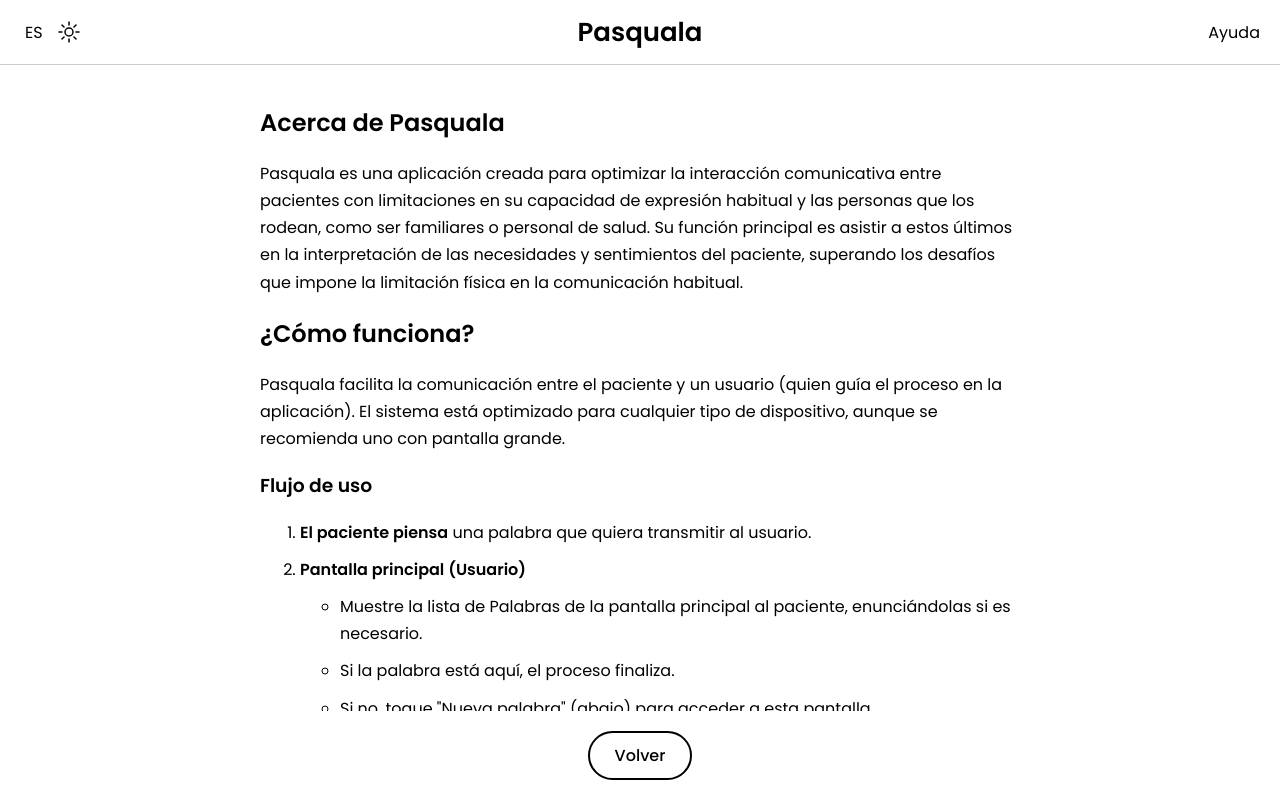
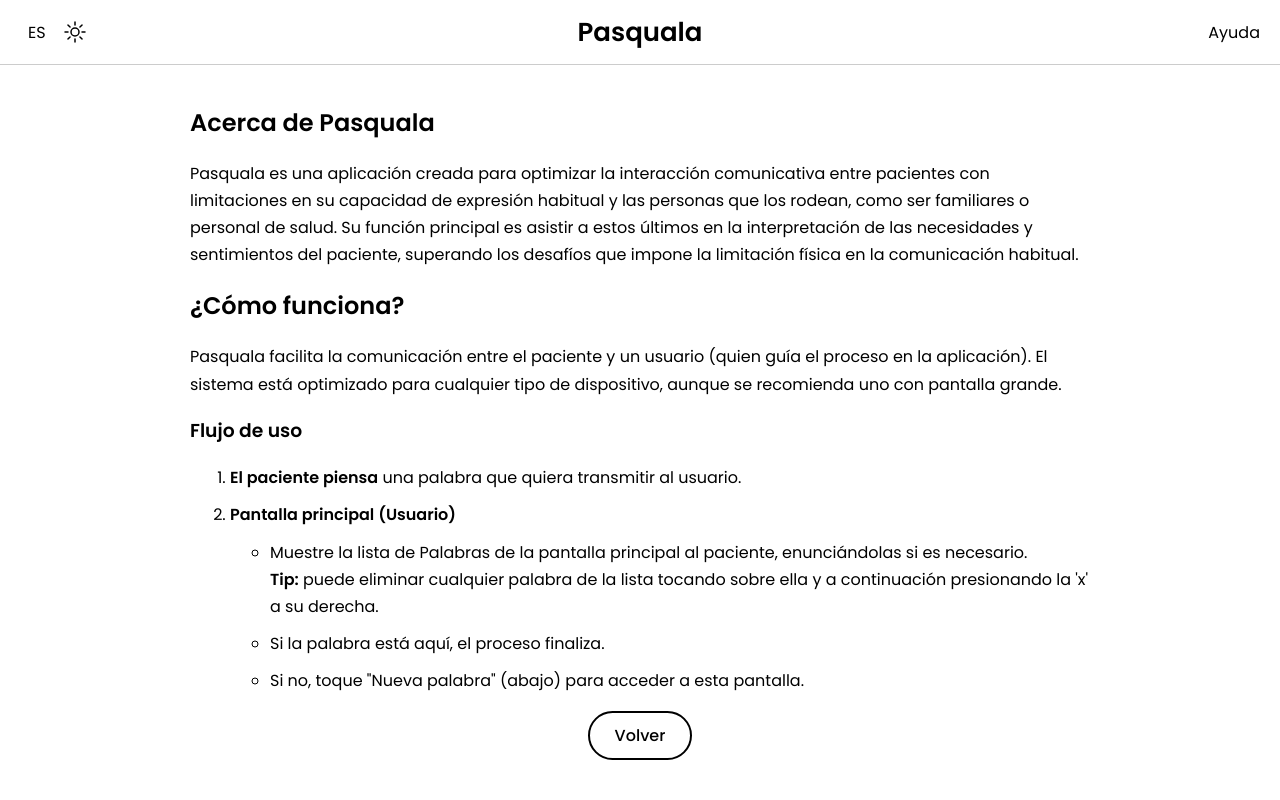
Before and after one commit to veramaximiliano/pasquala, a React (Vite) app: page /pasquala/help in a window 1280 px wide. Built offline with nearby package versions, Linux system fonts and the light colour scheme.

Commit message:
update application

```diff
--- a/src/App.css
+++ b/src/App.css
@@ -81,7 +81,6 @@
     justify-content: space-between;
     flex-grow: 1;
     overflow-y: auto;
-    max-width: 800px;
     width: 100%;
     margin: 0 auto;
 
@@ -93,7 +92,7 @@
     footer {
       display: flex;
       justify-content: center;
-      padding: 20px 0;
+      padding: 20px 0 40px;
     }
   }
 
@@ -110,11 +109,11 @@
       .word {
         margin: 10px 0;
         display: flex;
-        justify-content: space-between;
+        align-items: center;
         user-select: none;
 
         .word-description {
-          margin: 0;
+          margin: 0 20px 0 0;
           padding: 0;
         }
 
@@ -184,6 +183,7 @@
           background: var(--color-medium) ;
           padding: 40px;
           border-radius: 10px;
+          max-width: 500px;
         }
 
         input {
@@ -210,26 +210,57 @@
 
   /* helpage */
   .page.page-help main {
+
+    .help-wrapper {
+      max-width: 900px;
+      margin: auto;
+    }
+
     p, ol {
       line-height: 1.7 ;
     }
   }
 
+  @media screen and (max-width: 1390px){
+    .page.page-home {
+      .words-list .word {
+        .word-remove {
+          transition: none;
+        }
+      }
+    }
+
+    .page.page-new main {
+      .abc-section .abc-letters-list .abc-letter {
+        transition: none;
+
+        &:hover {
+          transform: none;
+        }
+      }
+    }
+  }
+
   @media screen and (max-width: 767px){
+    .page footer {
+      display: flex;
+      justify-content: center;
+      padding: 20px 0;
+    }
+
     .page.page-home {
-      .words-list .word .word-remove {
-        transition: none;
+      .words-list .word {
+        justify-content: space-between;
+
+        .word-description {
+          margin: 0;
+        }
       }
     }
 
     .page.page-new main {
       .abc-section .abc-letters-list .abc-letter {
         font-size: var(--font-size-xl);
-        transition: none;
-
-        &:hover {
-          transform: none;
-        }
       }
     }
   }
--- a/src/App.jsx
+++ b/src/App.jsx
@@ -72,7 +72,6 @@ export default function App() {
             <Link className="nav-item" to="/help">{defaults[language].ui['help']}</Link>
           </nav>
         </header>
-
         <Routes>
           <Route path="/" element={<HomePage language={language} words={words} onRemoveWord={handleRemoveWord}/>} />
           <Route path="/new" element={<NewPage language={language} onWordSave={handleWordSave}/>} />
--- a/src/index.css
+++ b/src/index.css
@@ -58,7 +58,7 @@ button, .button {
   border-radius: 50px;
   transition: .3s ease-in-out all;
   cursor: pointer;
-  margin: 0 5px;
+  margin: 0 8px;
   text-align: center;
 }
 
@@ -113,7 +113,7 @@ input:focus {
   outline: none;
 }
 
-@media screen and (max-width: 768px) {
+@media screen and (max-width: 1390px) {
   button, .button {
     transition: none;
   }
--- a/src/pages/HelpPage.jsx
+++ b/src/pages/HelpPage.jsx
@@ -5,6 +5,7 @@ export default function HelpPage({language}){
     return(
         <article className="page page-help">
             <main>
+                <div className="help-wrapper">
             {
                 language === 'es' &&
                 (<>
@@ -19,6 +20,7 @@ export default function HelpPage({language}){
                         <li><strong>Pantalla principal (Usuario)</strong>  <br/>
                             <ul>
                                 <li>Muestre la lista de Palabras de la pantalla principal al paciente, enunciándolas si es necesario.
+                                    <br/> <strong>Tip:</strong> puede eliminar cualquier palabra de la lista tocando sobre ella y a continuación presionando la 'x' a su derecha.
                                 </li>
                                 <li>Si la palabra está aquí, el proceso finaliza.</li>
                                 <li>Si no, toque "Nueva palabra" (abajo) para acceder a esta pantalla.</li>
@@ -85,7 +87,7 @@ export default function HelpPage({language}){
                         <li><strong>The patient thinks of</strong> a word they want to convey to the user.</li>
                         <li><strong>Main screen (User)</strong>  <br/>
                             <ul>
-                                <li>Show the list of words on the main screen to the patient, enunciating them if necessary.</li>
+                                <li>Show the list of words on the main screen to the patient, enunciating them if necessary. <br/> <strong> Tip:</strong> To remove a word from the list, tap the word and then press the 'x' to its right.</li>
                                 <li>If the word is here, the process ends.</li>
                                 <li>If not, tap "New word" (below) to access this screen.</li>
                             </ul>
@@ -138,6 +140,7 @@ export default function HelpPage({language}){
 
                  </>)
             }
+                </div>
             </main>
             <footer>
                 <Link to={-1} className="button inverted">{ defaults[language].ui['back'] }</Link>
--- a/src/pages/NewPage.jsx
+++ b/src/pages/NewPage.jsx
@@ -6,7 +6,7 @@ let half1 = [], half2 = []
 
 export default function NewPage({language, onWordSave }){
     const [word, setWord] = useState(''),
-          [currentAlphabet, setCurrentAlphabet] = useState([])
+          [currentAlphabet, setCurrentAlphabet] = useState(defaults.alphabet.slice(0, Math.floor(defaults.alphabet.length/2)))
 
 
 
@@ -74,7 +74,7 @@ export default function NewPage({language, onWordSave }){
                 </section>
                 <section className="word-section">
                     <form onSubmit={(e) => { e.preventDefault(); onWordSave(word)}}>
-                        <input type="text" placeholder= {defaults[language].ui['your word']} value={ word } onChange={handleWordChange}/>
+                        <input type="text" spellcheck="false" placeholder= {defaults[language].ui['your word']} value={ word } onChange={handleWordChange}/>
                     </form>
                 </section>
             </main>
```
